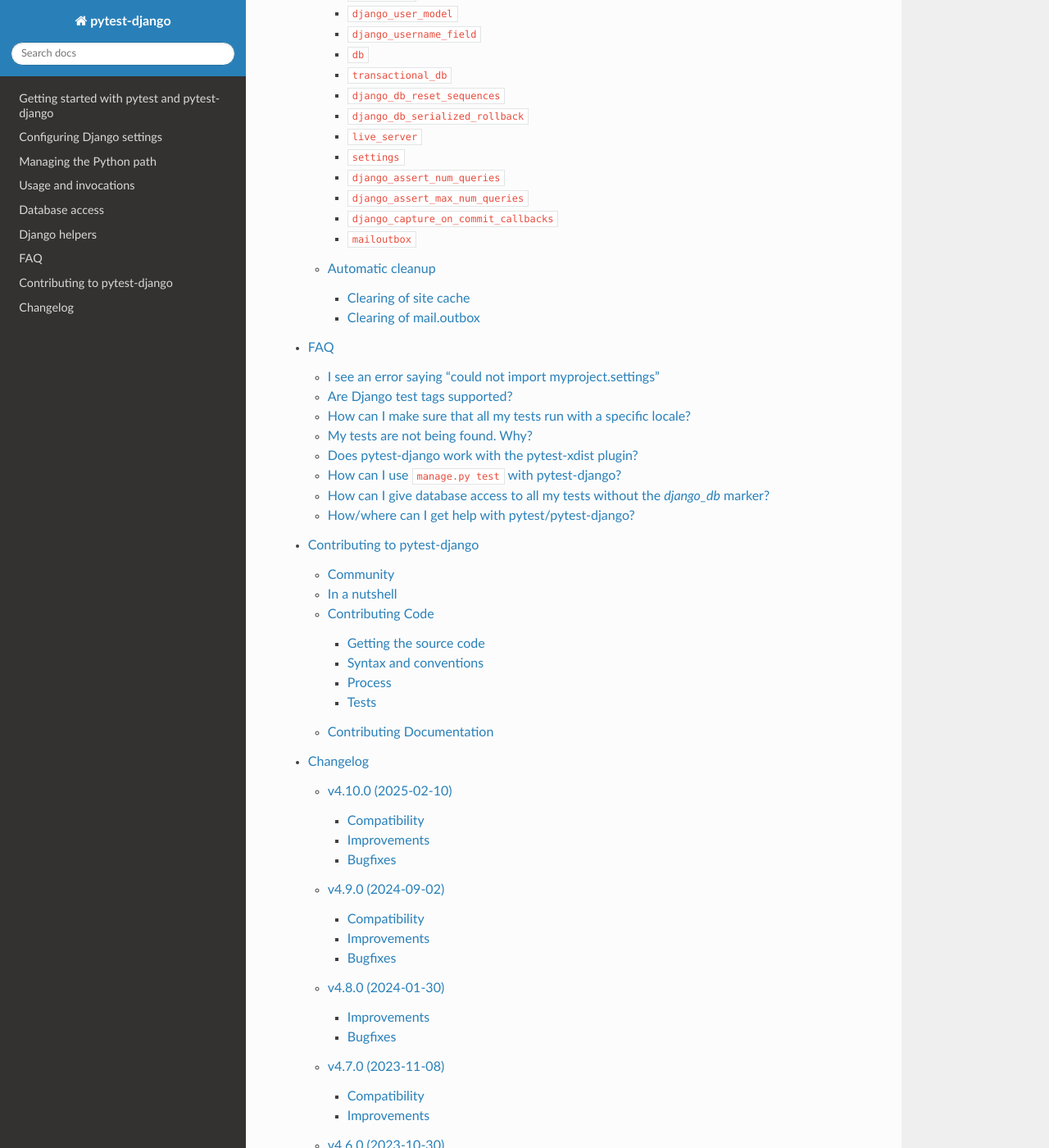
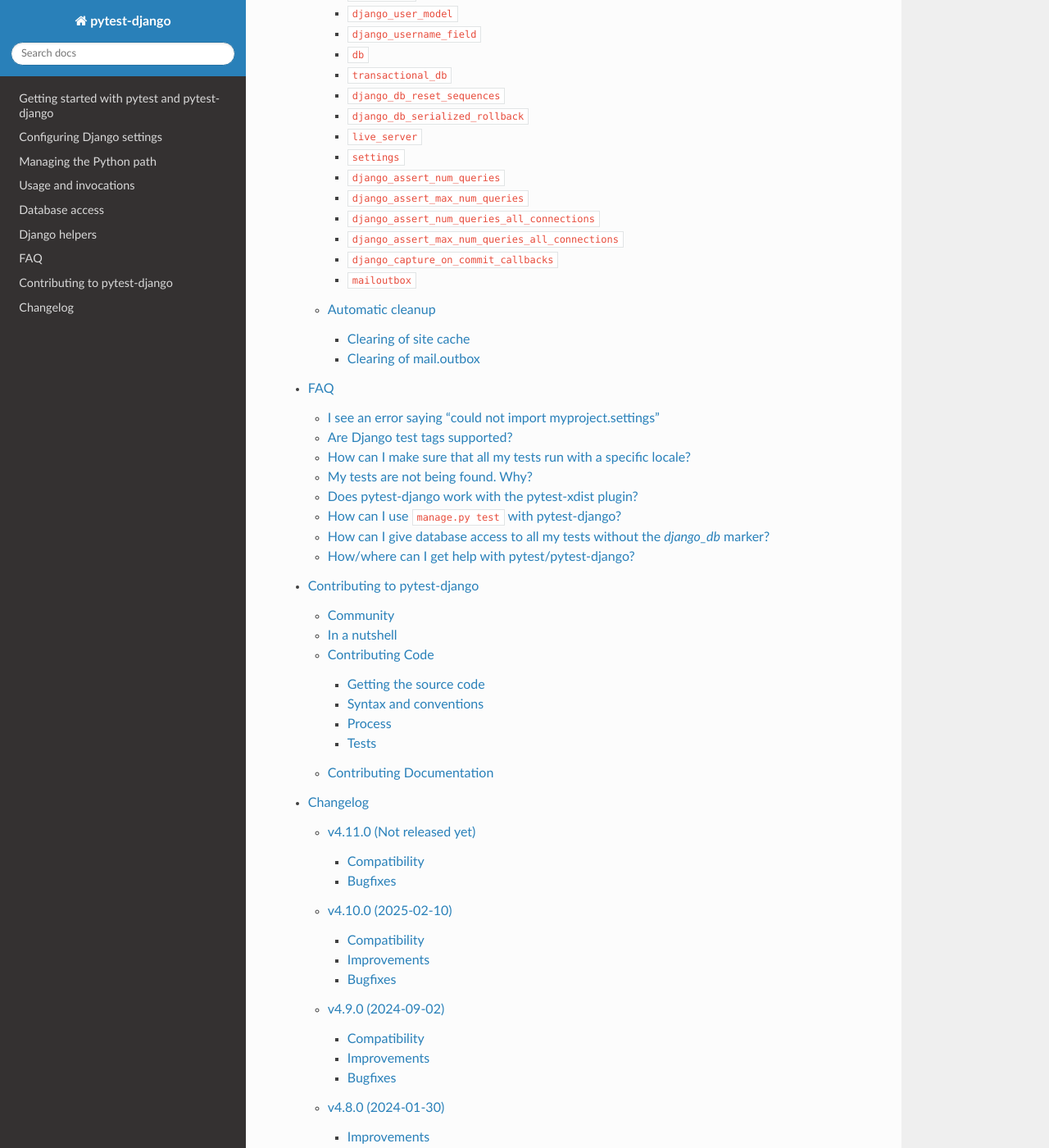
Before and after one commit to pytest-dev/pytest-django, a Sphinx documentation site: the page built from docs/index.rst, in a window 1280 px wide and 1400 px high, scrolled down 3000 px. Shown: the whole window at 82% size. Built offline with Sphinx 7.4.7 and the Read the Docs theme 3.1.0, drawn with Linux system fonts in a browser that asks for light colours; some of the changed lines change nothing that is shown.

Commit message:
adds docs

```diff
--- a/docs/changelog.rst
+++ b/docs/changelog.rst
@@ -1,5 +1,19 @@
 Changelog
 =========
+
+v4.11.0 (Not released yet)
+--------------------------
+
+Compatibility
+^^^^^^^^^^^^^
+
+* Added fixtures :fixture:`django_assert_num_queries_all_connections` and
+  :fixture:`django_assert_max_num_queries_all_connections` to check all
+  your database connections at once.
+
+Bugfixes
+^^^^^^^^
+
 
 v4.10.0 (2025-02-10)
 --------------------
--- a/docs/helpers.rst
+++ b/docs/helpers.rst
@@ -491,6 +491,75 @@
         ...
 
 
+.. fixture:: django_assert_num_queries_all_connections
+
+``django_assert_num_queries_all_connections``
+~~~~~~~~~~~~~~~~~~~~~~~~~~~~~
+
+.. py:function:: django_assert_num_queries_all_connections(num, info=None)
+
+  :param num: expected number of queries
+
+This fixture allows to check for an expected number of DB queries on all
+your database connections.
+
+If the assertion failed, the executed queries can be shown by using
+the verbose command line option.
+
+It wraps ``django.test.utils.CaptureQueriesContext`` and yields the wrapped
+``DjangoAssertNumAllConnectionsQueries`` instance.
+
+Example usage::
+
+    def test_queries(django_assert_num_queries_all_connections):
+        with django_assert_num_queries_all_connections(3) as captured:
+            Item.objects.using("default").create('foo')
+            Item.objects.using("logs").create('bar')
+            Item.objects.using("finance").create('baz')
+
+        assert 'foo' in captured.captured_queries[0]['sql']
+
+If you use type annotations, you can annotate the fixture like this::
+
+    from pytest_django import DjangoAssertNumAllConnectionsQueries
+
+    def test_num_queries(
+        django_assert_num_queries: DjangoAssertNumAllConnectionsQueries,
+    ):
+        ...
+
+
+.. fixture:: django_assert_max_num_queries_all_connections
+
+``django_assert_max_num_queries_all_connections``
+~~~~~~~~~~~~~~~~~~~~~~~~~~~~~~~~~
+
+.. py:function:: django_assert_max_num_queries_all_connections(num, info=None)
+
+  :param num: expected maximum number of queries
+
+This fixture allows to check for an expected maximum number of DB queries on all
+your database connections.
+
+It is a specialized version of :fixture:`django_assert_num_queries_all_connections`.
+
+Example usage::
+
+    def test_max_queries(django_assert_max_num_queries_all_connections):
+        with django_assert_max_num_queries_all_connections(2):
+            Item.objects.using("logs").create('foo')
+            Item.objects.using("finance").create('bar')
+
+If you use type annotations, you can annotate the fixture like this::
+
+    from pytest_django import DjangoAssertNumAllConnectionsQueries
+
+    def test_max_num_queries(
+        django_assert_max_num_queries_all_connections: DjangoAssertNumAllConnectionsQueries,
+    ):
+        ...
+
+
 .. fixture:: django_capture_on_commit_callbacks
 
 ``django_capture_on_commit_callbacks``
```
